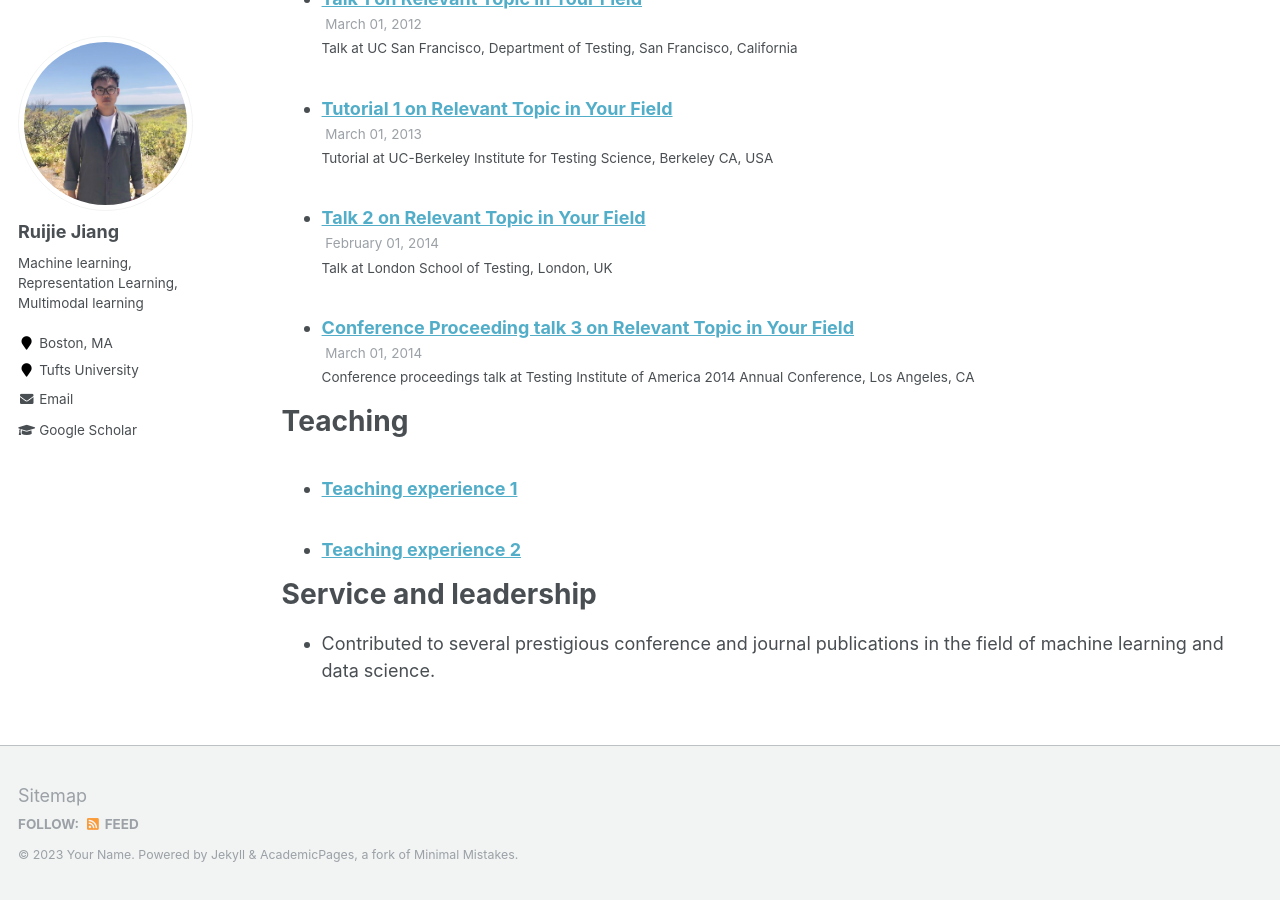
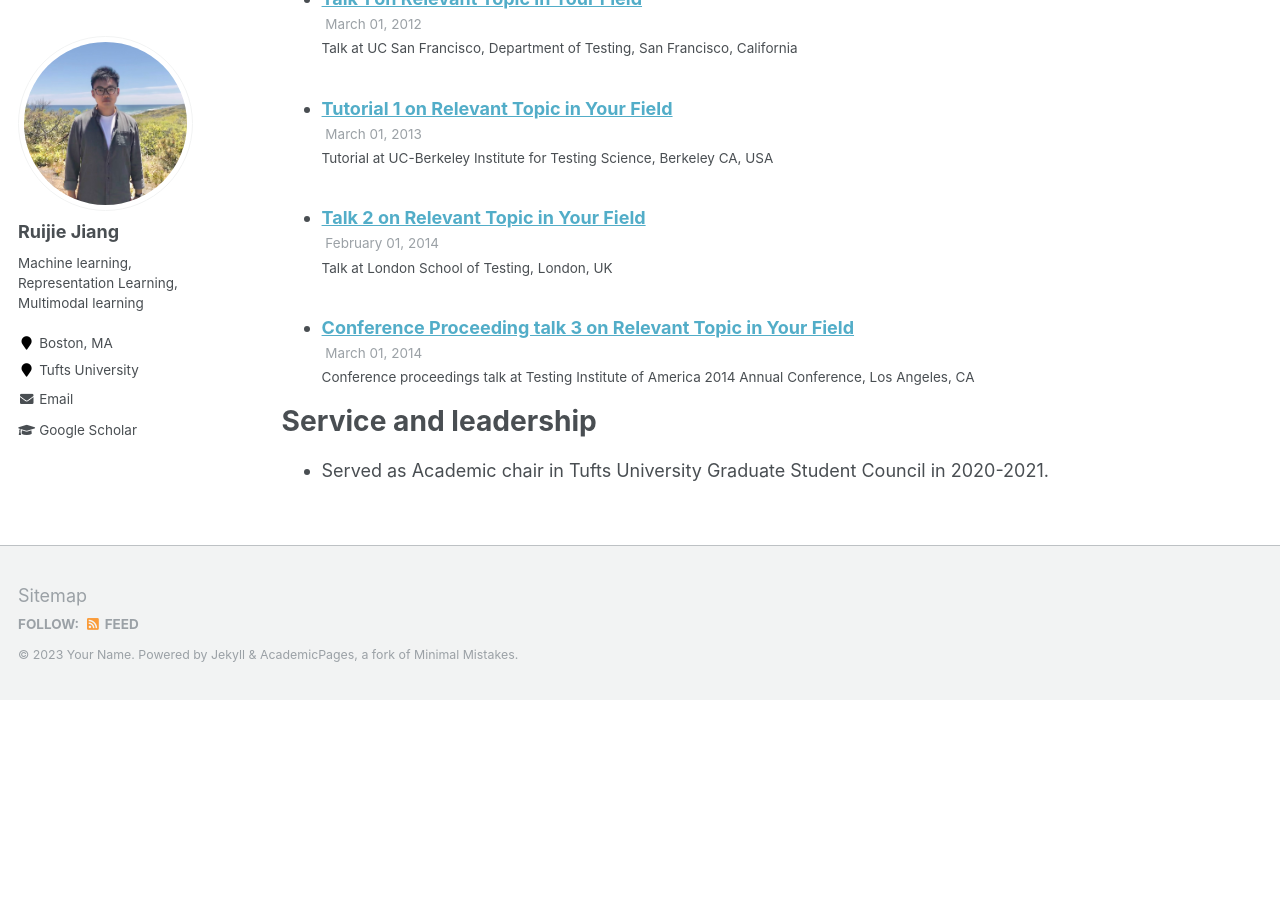
Before and after one commit to rjiang03/ruijie.github.io, a Jekyll site: the page built from _pages/cv.md, in a window 1280 px wide and 900 px high, scrolled down 1203 px. Built offline with Jekyll 4.4.1, drawn with Linux system fonts in a browser that asks for light colours; after the commit the page ends 1903 px from its top, so only the background shows below that.

Commit message:
Update cv.md

```diff
--- a/_pages/cv.md
+++ b/_pages/cv.md
@@ -46,12 +46,6 @@ Talks
     {% include archive-single-talk-cv.html %}
   {% endfor %}</ul>
 
-Teaching
-======
-  <ul>{% for post in site.teaching %}
-    {% include archive-single-cv.html %}
-  {% endfor %}</ul>
-
 Service and leadership
 ======
-* Contributed to several prestigious conference and journal publications in the field of machine learning and data science.
+* Served as Academic chair in Tufts University Graduate Student Council in 2020-2021.
```
